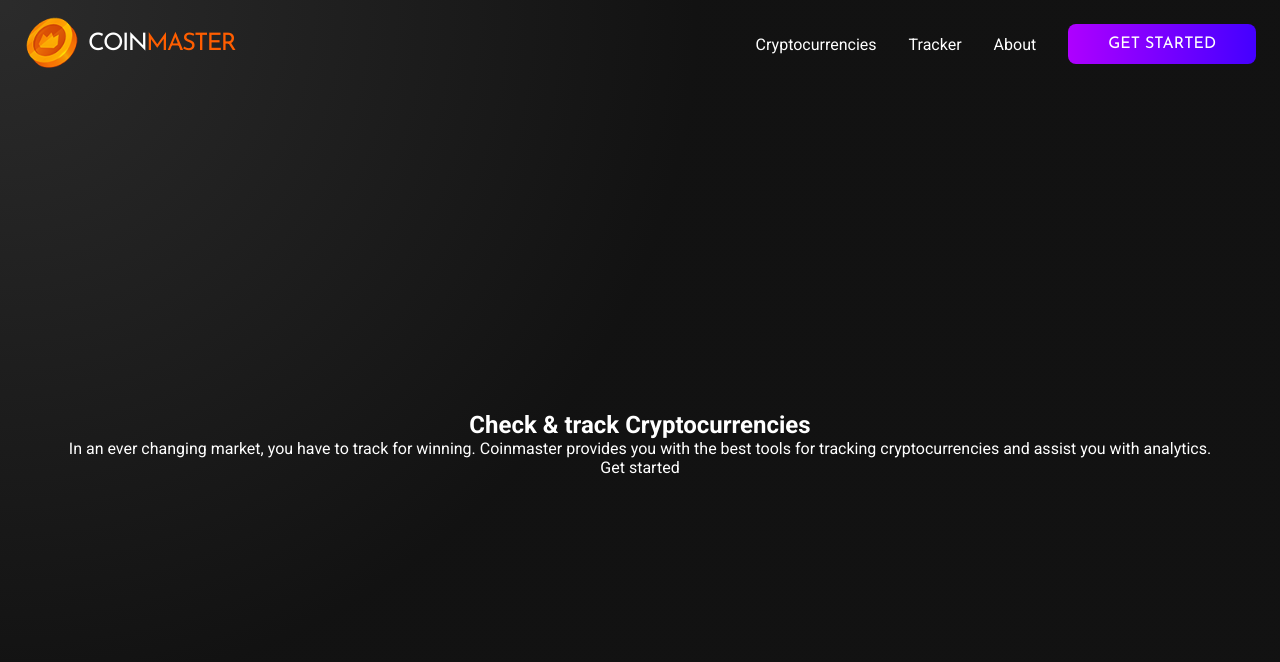
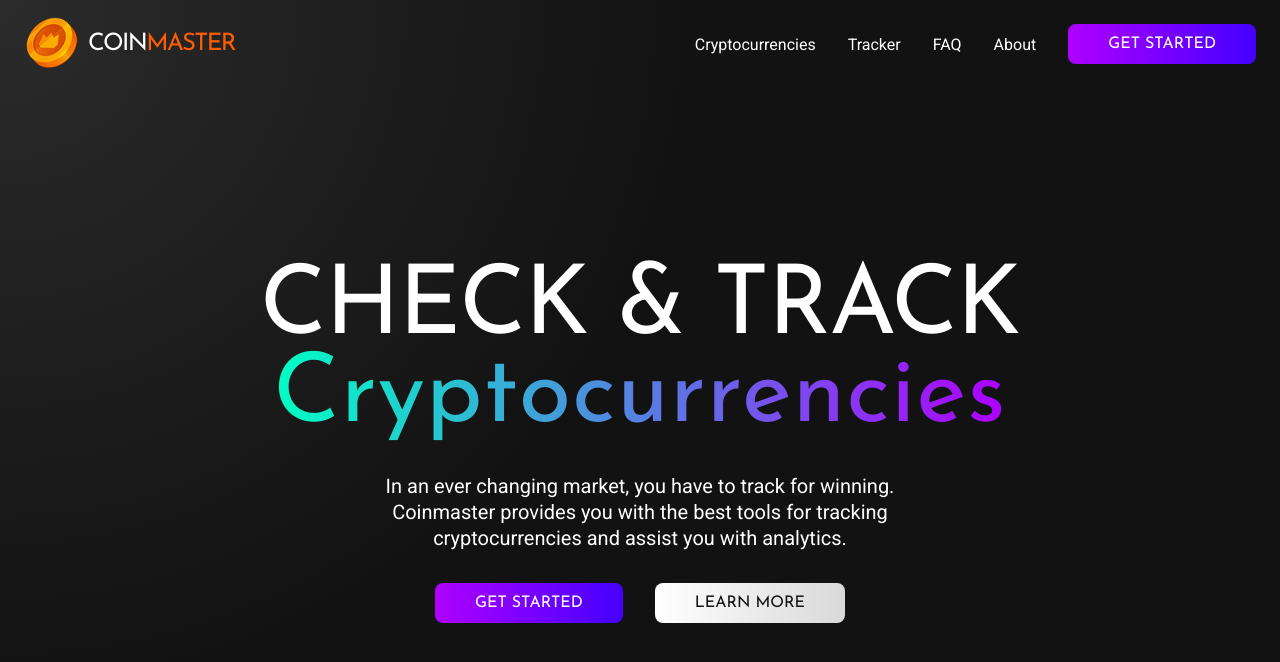
Before and after one commit to ricocatford/coinmaster, a Next.js app: page / in a window 1280 px wide. Shown: the top 662 px of the page. Built offline with nearby package versions, Linux system fonts and the light colour scheme.

Commit message:
feat(hero): add styles

```diff
--- a/src/app/components/Hero.tsx
+++ b/src/app/components/Hero.tsx
@@ -5,15 +5,25 @@ export const Hero = () => {
     return (
         <>
             <section className={`container ${styles.container}`}>
-                <h1>
-                    Check & track <span>Cryptocurrencies</span>
+                <h1 className={styles.heading}>
+                    Check & track{" "}
+                    <span className={styles.headingGradient}>
+                        Cryptocurrencies
+                    </span>
                 </h1>
-                <p>
+                <p className={styles.paragraph}>
                     In an ever changing market, you have to track for winning.
                     Coinmaster provides you with the best tools for tracking
                     cryptocurrencies and assist you with analytics.
                 </p>
-                <Link href="#">Get started</Link>
+                <div className={styles.buttonsContainer}>
+                    <Link href="#" className="btn btn--primary">
+                        Get started
+                    </Link>
+                    <Link href="#" className="btn btn--secondary">
+                        Learn more
+                    </Link>
+                </div>
             </section>
         </>
     );
--- a/src/assets/data/navlinks.json
+++ b/src/assets/data/navlinks.json
@@ -11,6 +11,11 @@
     },
     {
         "id": 2,
+        "text": "FAQ",
+        "url": ""
+    },
+    {
+        "id": 3,
         "text": "About",
         "url": ""
     }
--- a/src/assets/styles/components/Hero.module.css
+++ b/src/assets/styles/components/Hero.module.css
@@ -4,4 +4,35 @@
     flex-direction: column;
     justify-content: center;
     align-items: center;
+    gap: 2rem;
+    text-align: center;
 }
+
+.heading {
+    font-family: var(--font-josefin);
+    font-weight: 400;
+    font-size: 6rem;
+    text-transform: uppercase;
+    letter-spacing: -0.1rem;
+    line-height: 5.5rem;
+}
+
+.headingGradient {
+    text-transform: capitalize;
+    letter-spacing: 0.05rem;
+    background: -webkit-linear-gradient(0deg, var(--turquoise), var(--violet));
+    background-clip: text;
+    -webkit-background-clip: text;
+    -webkit-text-fill-color: transparent;
+}
+
+.paragraph {
+    max-width: 600px;
+    font-size: 1.25rem;
+    line-height: 1.625rem;
+}
+
+.buttonsContainer {
+    display: flex;
+    gap: 2rem;
+}
--- a/src/assets/styles/components/Navbar.module.css
+++ b/src/assets/styles/components/Navbar.module.css
@@ -11,11 +11,6 @@
 }
 
 /*------------------- LOGO -------------------*/
-
-.logoContainer {
-    flex-grow: 1;
-    flex-basis: 0;
-}
 
 .logo {
     display: flex;
@@ -132,6 +127,8 @@
     }
 }
 
+/*------------------- MEDIA QUERIES -------------------*/
+
 @media screen and (max-width: 576px) {
     .linksList {
         width: 100%;
--- a/src/assets/styles/globals.css
+++ b/src/assets/styles/globals.css
@@ -3,6 +3,7 @@
 :root {
     --black: hsl(0, 0%, 7%);
     --white: hsl(0, 0%, 100%);
+    --light-grey: hsl(0, 0%, 85%);
     --grey: hsl(0, 0%, 50%);
     --dark-grey: hsl(0, 0%, 17%);
     --orange: hsl(22, 100%, 50%);
@@ -83,6 +84,18 @@ a {
     color: var(--white);
 }
 
-.btn--primary:hover {
+.btn--secondary {
+    background-image: linear-gradient(
+        to right,
+        var(--white) 0%,
+        var(--light-grey) 50%,
+        var(--white) 100%
+    );
+    background-size: 200% auto;
+    color: var(--black);
+}
+
+.btn--primary:hover,
+.btn--secondary:hover {
     background-position: right center;
 }
```
